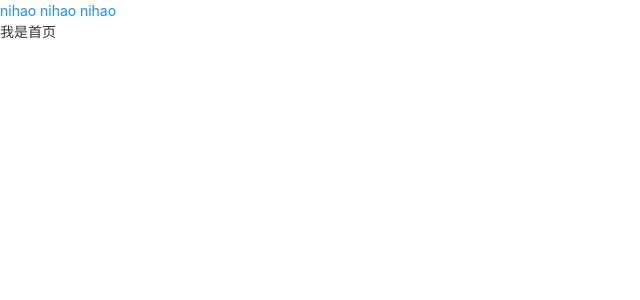
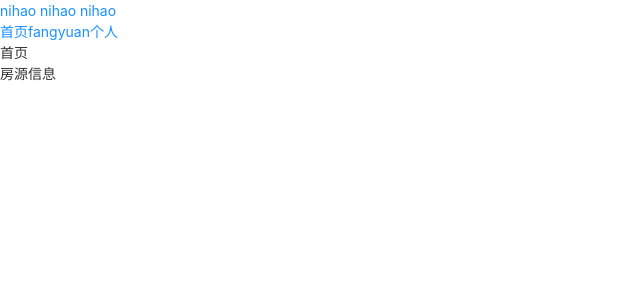
Before and after one commit to monhly/zfb, a React (Create React App) app: page /home/house in a window 1280 px wide. Shown: the top 300 px of the page, without its empty margins (0-640 px from the left). Built offline with nearby package versions, Linux system fonts and the light colour scheme.

Commit message:
二级路由的搭建

```diff
--- a/src/App.js
+++ b/src/App.js
@@ -1,7 +1,7 @@
 import React from 'react';
 
 // 导入路由的组件
-import { BrowserRouter as Router, Route, Link, Switch } from "react-router-dom"
+import { BrowserRouter as Router, Route, Link, Switch ,Redirect} from "react-router-dom"
 //首页组件
 import Home from "./pages/home"
 // 导入地图找房组件
@@ -21,6 +21,8 @@ function App() {
       </div>
       {/* 使用router包裹路由 */}
       <Switch>
+        {/* 重定向组件 */}
+        <Redirect exact from="/" to="/home" />
         <Route path="/home" component={Home}></Route>
         <Route path="/city" component={CityList}></Route>
         <Route path="/map" component={Map}></Route>
--- /dev/null
+++ b/src/pages/House/index.js
@@ -0,0 +1,11 @@
+import React, { Component } from 'react'
+
+export default class Houses extends Component {
+    render() {
+        return (
+            <div>
+                房源信息
+            </div>
+        )
+    }
+}
--- /dev/null
+++ b/src/pages/Users/index.js
@@ -0,0 +1,11 @@
+import React, { Component } from 'react'
+
+export default class User extends Component {
+    render() {
+        return (
+            <div>
+                我的个人中心
+            </div>
+        )
+    }
+}
--- a/src/pages/home/index.js
+++ b/src/pages/home/index.js
@@ -1,10 +1,24 @@
 import React, { Component } from 'react'
 // 首页的组件
+// 导入路由的组件
+import { Route, Link } from "react-router-dom"
+import HomeIndex from '../homeIndex'
+import House from "../House"
+import User from"../Users"
 export default class Home extends Component {
     render() {
         return (
             <div>
-                我是首页
+                <Link to="/home/index">首页</Link>
+                <Link to="/home/house">fangyuan</Link>
+                <Link to="/home/user">个人</Link>
+                {/* 我是首页 */}
+                {/* 设置二级路由 */}
+                {/* 重定向 */}
+
+                <Route path="/home" component={HomeIndex}></Route>
+                <Route path="/home/house" component={House}></Route>
+                <Route path="/home/user" component={User}></Route>
             </div>
         )
     }
--- /dev/null
+++ b/src/pages/homeIndex/index.js
@@ -0,0 +1,11 @@
+import React, { Component } from 'react'
+
+export default class HomeIndex extends Component {
+    render() {
+        return (
+            <div>
+                首页
+            </div>
+        )
+    }
+}
```
